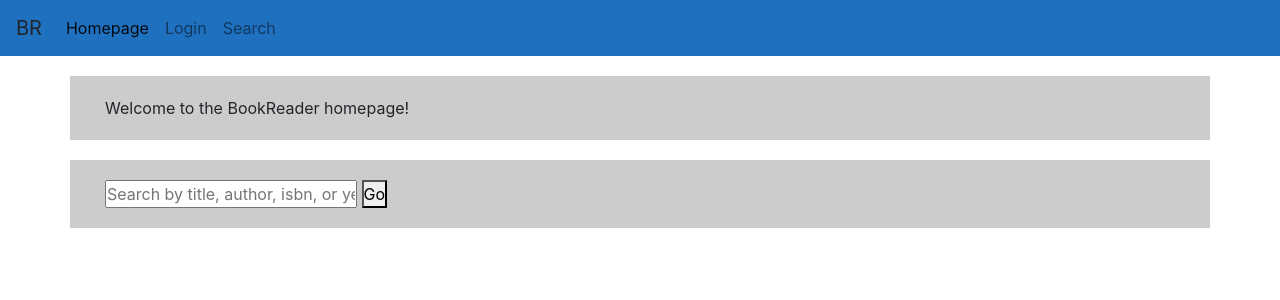
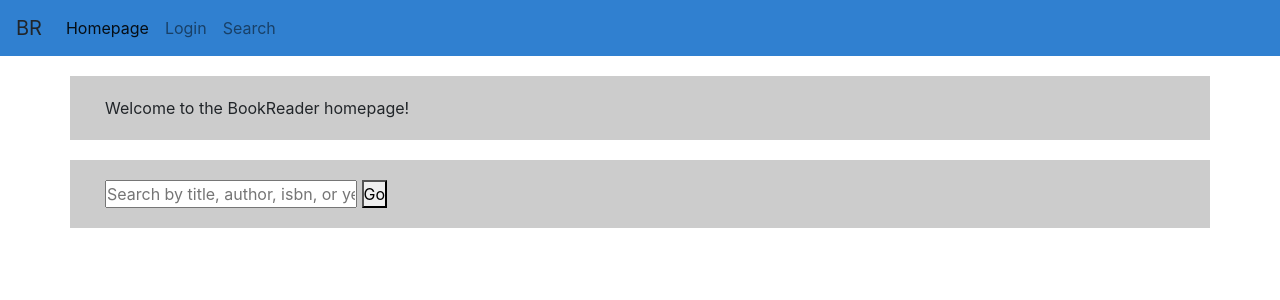
Before and after one commit to duwaar/project1, a Flask app: page / in a window 1280 px wide. Shown: the top 300 px of the page. Run offline with Flask 2, Linux system fonts and the light colour scheme; some libraries are stand-ins or nearby versions.

Commit message:
Removed excess styling.

```diff
--- a/static/styles/styles.css
+++ b/static/styles/styles.css
@@ -6,19 +6,12 @@
   background-color: #cccccc;
   padding: 20px;
   margin: 20px; }
-  .row table {
-    border-collapse: collapse; }
-  .row th {
-    background-color: gray; }
-  .row th, .row td {
-    padding: 5px; }
-  .row li {
-    margin-left: 20px; }
-
-body {
-  background-color: #222222; }
 
 .navbar {
-  background-color: #2070c0; }
+  background-color: #3080d0; }
+  .navbar .nav-item {
+    color: #d0d0d0; }
+    .navbar .nav-item .active {
+      color: #f0f0f0; }
 
 /*# sourceMappingURL=styles.css.map */
--- a/static/styles/styles.scss
+++ b/static/styles/styles.scss
@@ -11,30 +11,18 @@ $content_highlight: #ffffffe8;
     background-color: $content_bg;
     padding: 20px;
     margin: 20px;
-
-    table {
-        border-collapse: collapse;
-    }
-
-    th {
-        background-color: gray;
-    }
-
-    th, td {
-        padding: 5px;
-    }
-
-    li {
-        margin-left: 20px;
-    }
-}
-
-body {
-    background-color: #222222;
 }
 
 .navbar {
-    background-color: #2070c0;
+    background-color: #3080d0;
+
+    .nav-item {
+        color: #d0d0d0;
+
+        .active {
+            color: #f0f0f0;
+        }
+    }
 }
 
 .row {
```
Also changed, not shown: 2 other files.
